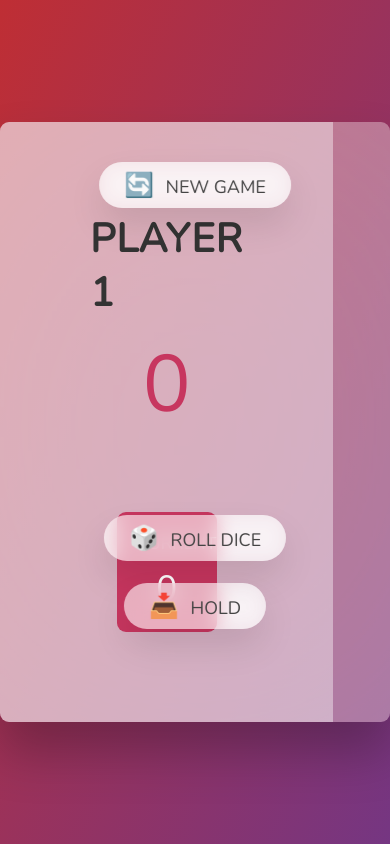
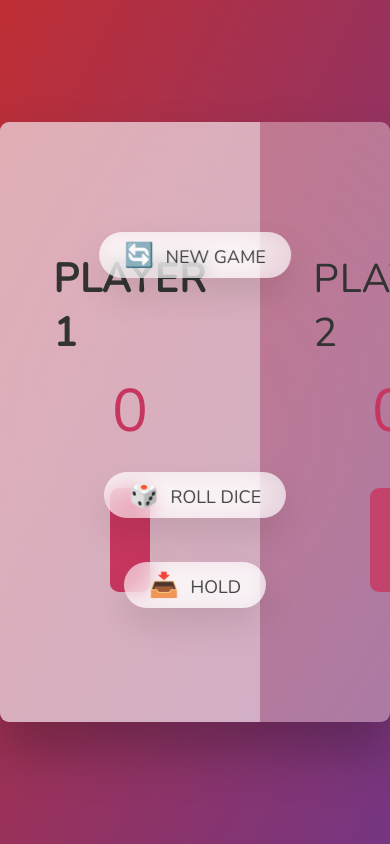
Before and after one commit to Desinorous/pig-game, a plain HTML site: page index.html in a window 390 px wide. Drawn offline with nearby package versions, Linux system fonts and the light colour scheme.

Commit message:
add responsive

```diff
--- a/style.css
+++ b/style.css
@@ -171,3 +171,40 @@ main {
 .hidden {
   display: none;
 }
+
+
+@media screen and (max-width: 1024px) {
+  * {
+    overflow: hidden;
+  }
+
+  body {
+    height: 100vh;
+  }
+
+  .player{
+    padding: 13rem;
+  }
+
+  .btn--new {
+    top: 11rem;
+  }
+  .btn--roll {
+    top: 35rem;
+  }
+  .btn--hold {
+    top: 44rem;
+  }
+
+  .dice{
+    top: 20rem;
+  }
+
+  .current-score{
+    font-size: 2.3rem;
+  }
+
+  .score{
+    font-size: 6rem;
+  }
+}
```
